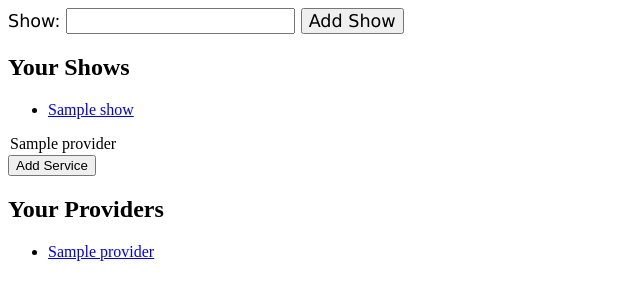
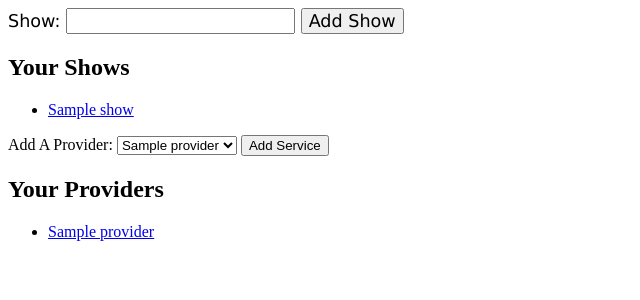
Before and after one commit to mrshll/SlipStream2, a Django app: template templates/index.html in a window 1280 px wide. Shown: the top 300 px of the page, without its empty margins (0-640 px from the left). Run offline with Django 3.2, Linux system fonts and the light colour scheme; the template is opened without the code that fills it: values that come from a table or form of the project are taken from there, others are empty; tables that the repository leaves empty hold one stand-in row (values such as "Sample post"); parts of the project's set-up code (start-up, migrations or seed data) failed here and were passed over.

Commit message:
added provider dropdown

```diff
--- a/templates/index.html
+++ b/templates/index.html
@@ -24,7 +24,7 @@
 
     <form id="add_provider" action="{% url show.views.add_provider %}"
         method="POST" enctype="multipart/form-data">{% csrf_token %}
-        <label for
+        <label for="provider">Add A Provider:</label>
         <select>
             {% for provider in providers %}
             <option name="provider"
```
